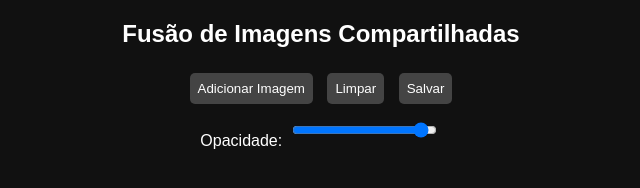
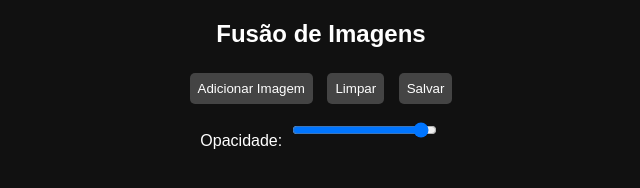
Before and after one commit to Laurentiz/fusao_images, a plain HTML site: page index.html in a window 1280 px wide. Shown: the whole page, without its empty margins (319-959 px from the left). Drawn offline with nearby package versions, Linux system fonts and the light colour scheme.

Commit message:
Update index.html

```diff
--- a/index.html
+++ b/index.html
@@ -2,7 +2,7 @@
 <html lang="pt">
 <head>
   <meta charset="UTF-8">
-  <title>Fusão de Imagens Compartilhadas</title>
+  <title>Fusão de Imagens</title>
   <meta name="viewport" content="width=device-width, initial-scale=1.0">
   <script src="https://cdnjs.cloudflare.com/ajax/libs/p5.js/1.9.2/p5.min.js"></script>
   <script src="https://cdn.jsdelivr.net/npm/@supabase/supabase-js"></script>
@@ -31,7 +31,7 @@
 </head>
 <body>
 
-<h2>Fusão de Imagens Compartilhadas</h2>
+<h2>Fusão de Imagens</h2>
 
 <button onclick="selecionarImagem()">Adicionar Imagem</button>
 <button onclick="limparImagens()">Limpar</button>
```
